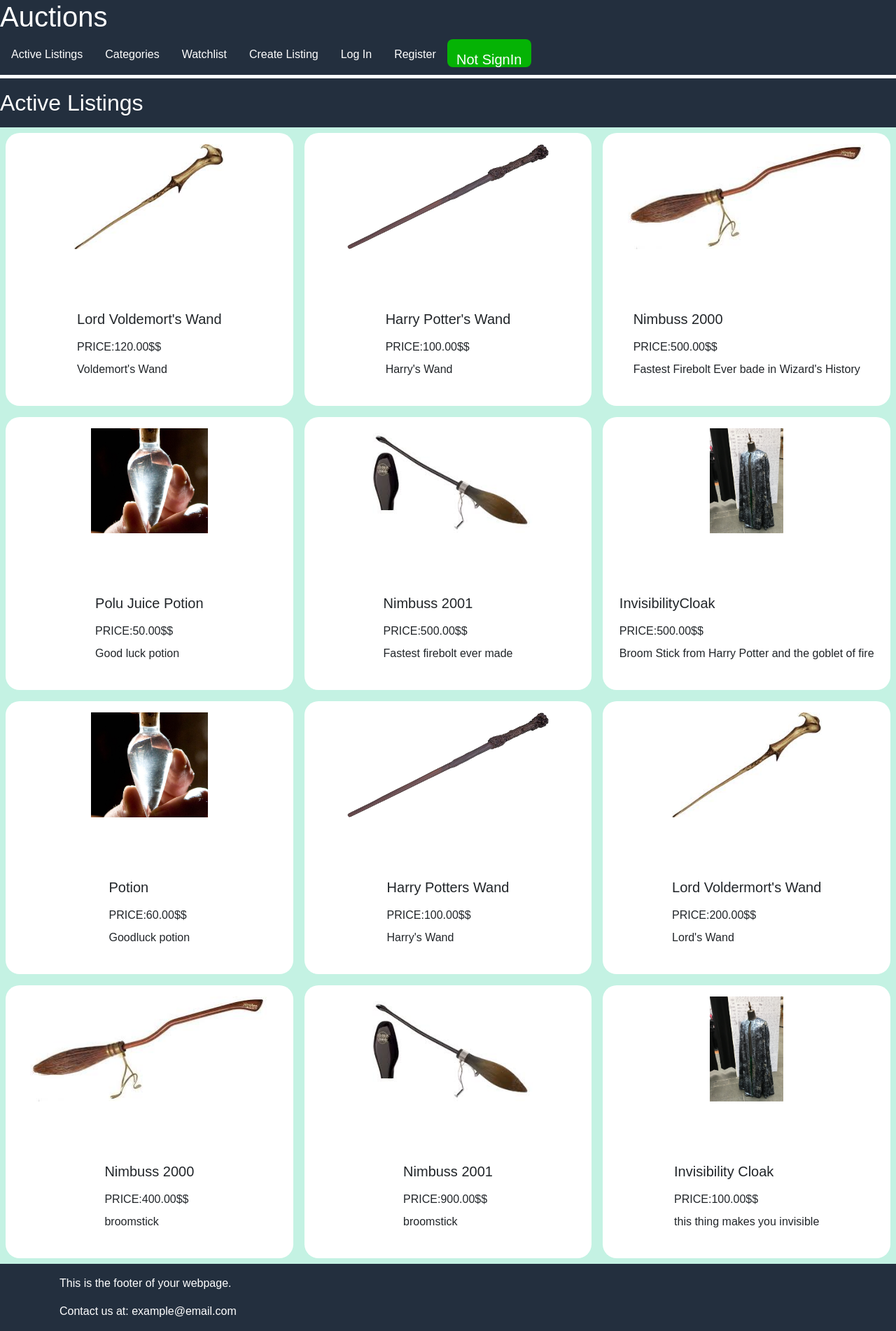
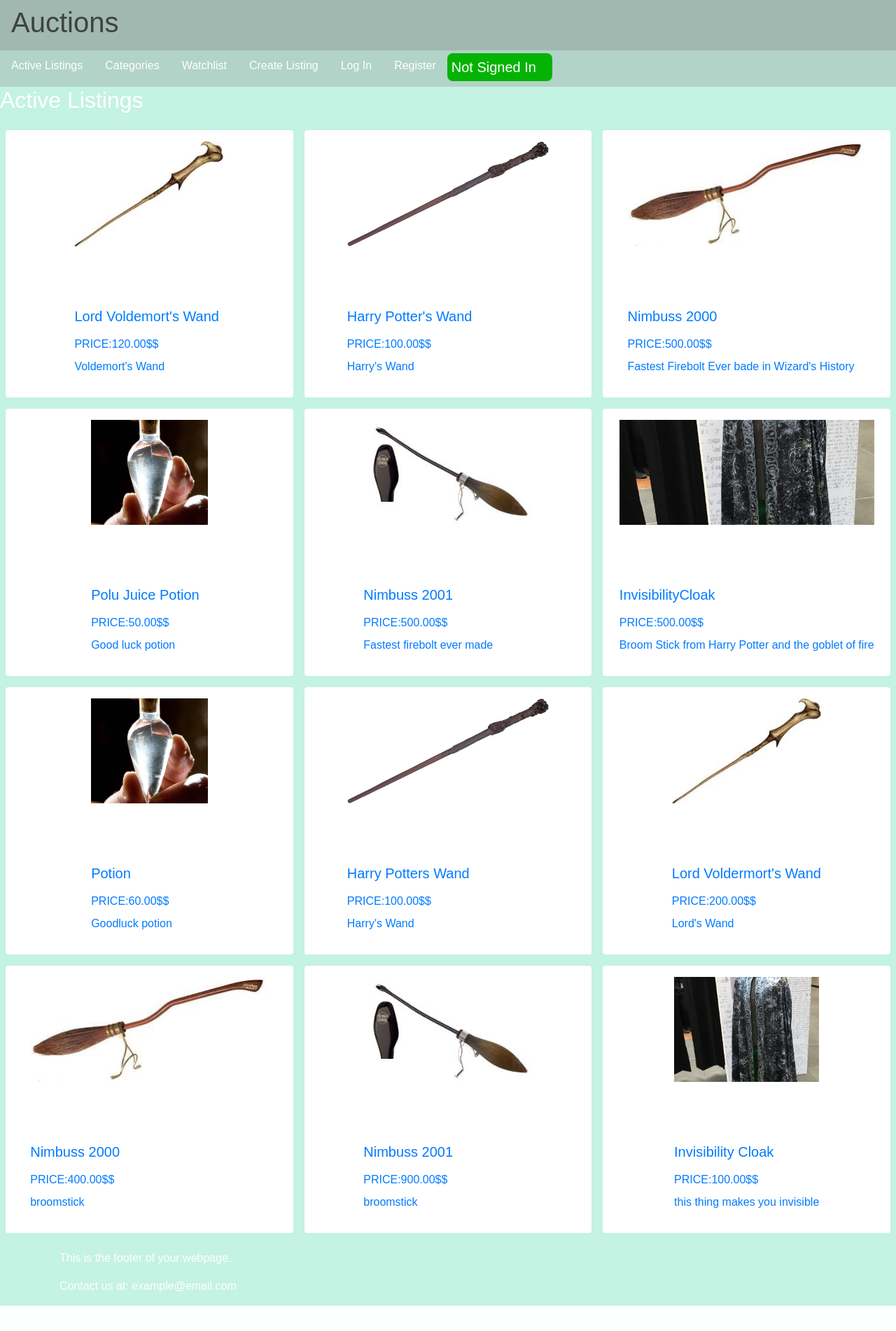
Before and after one commit to faisalkamilansari/abubaker, a Django app: page / in a window 1280 px wide. Shown: the whole page at 70% size. After the commit the page ends 1866 px from the top, so only its background shows below. Run offline with Django 3.2, Linux system fonts and the light colour scheme; data comes from the database, SQL or seed files in the repository; both versions use the stored data as it was after the commit; parts of the project's set-up code (start-up, migrations or seed data) failed here and were passed over; some libraries are stand-ins or nearby versions.

Commit message:
new Changes

```diff
--- a/commerce/auctions/models.py
+++ b/commerce/auctions/models.py
@@ -23,8 +23,8 @@
     product_description=models.CharField(max_length=100,default=None)
     product_user_created=models.BooleanField(default=False)
     product_quantity=models.SmallIntegerField(default=1)
-    product_watchlisted_on=models.ManyToManyField(User,blank=True,name="watchlist")
-    product_category=models.ForeignKey(Category,on_delete=models.CASCADE,related_name="auctions_category")
+    product_watchlisted_on=models.ManyToManyField(User,blank=True,name="watchlist")   ##
+    product_category=models.ForeignKey(Category,on_delete=models.CASCADE,related_name="auctions_category")  #@
 
 
 
--- a/commerce/auctions/static/auctions/styles.css
+++ b/commerce/auctions/static/auctions/styles.css
@@ -1,21 +1,41 @@
+*{
+  margin:0;
+  font-family:sans-serif;
+  border:none;
+}
 body {
     font-family: sans-serif;
     margin: 0;
     padding: 0;
-    background-color:#232F3E;
+    background-color:hwb(160 77% 5%);
   }
   footer{
     /* background-color: rgba(128, 128, 128, 0.477); */
     color:#ffffff;
+    margin:0;
 
   }
 
   h2, h3, h5, h6 {
     margin: 1rem 0;
   }
-  #header{
+  .navbar{
+    background-color: rgba(128, 128, 128, 0.507);
+    color:rgba(7, 0, 0, 0.641);
+  }
+  .navbar2{
+    background-color:rgba(128, 128, 128, 0.277);
+  }
+  .navbar-3>h2{
+    margin:0;
+    background-color:hwb(160 77% 5%);
+    margin-bottom:0;
+  }
+  /* #active{
     color:#ffffff;
-  }
+    background-color:#232F3E ;
+    margin:0;
+  } */
 
   header{
     font-family: sans-serif;
@@ -24,10 +44,15 @@
   .nav{
     display:flex;
     align-items: center;
-    border-bottom: 5px solid white;
+    /* border-bottom: 5px solid white; */
   }
   .nav-item .nav-link{
     color:#ffffff;
+    background-color: #cccccc00;
+  }
+  .nav-item:hover{
+    background-color:#ffffff;
+
   }
   .nav-link:hover{
     color:rgb(192, 179, 179);
@@ -37,16 +62,19 @@
     border-radius: 8px;
     border:none;
     color:#fff;
-    width:120px;
+    width:150px;
     height:40px;
+    margin-top: 4px;;
     margin-bottom:none;
+    display:flex;
+    align-items: center;
+    text-align: center;
+
   }
   #profile-button:hover{
     background-color:rgba(4, 112, 4, 0.696) ;
   }
-  #profile-button > h2{
-      margin-bottom: 5px;
-  }
+
 
   hr h2{
      background-color: bisque;
@@ -64,6 +92,7 @@
 
   /* Object container styles */
   .object-container {
+    margin-top: 0;
     background-color: rgb(196, 242, 227);
     display: flex;
     flex-wrap: wrap;
@@ -71,15 +100,21 @@
     margin: 1rem 0;
   }
 
-  .object-body {
+  .object-container>.object-body {
+
     background-color: #fff;
-    border-radius: 20px;
+    border-radius: 4px;
     padding: 1rem;
     margin: 0.5rem;
     flex: 1 0 30%; /* Adjust width as needed for different screen sizes */
     display: flex;
     flex-direction: column;
     align-items: center;
+  }
+  .object-body:hover{
+    border: 1px solid #ccc; /* Add a border */
+    box-shadow: 2px 2px 10px rgba(150, 143, 143, 0.5); /* Add a shadow */
+
   }
 
   .object-image {
--- a/commerce/auctions/templates/auctions/index.html
+++ b/commerce/auctions/templates/auctions/index.html
@@ -1,9 +1,11 @@
 {% extends "auctions/layout.html" %}
 {% load static %}
 {% block body %}
-    <div id="header">
-        <h2>Active Listings</h2>
-    </div>
+    <header>
+        <div class="navbar-3">
+            <h2>Active Listings</h2>
+        </div>
+    </header>
 
     {% if tag %}
     <div id="tag">
@@ -28,7 +30,7 @@
                     <div class="object-image">
                         <img src="{{ object.product_image.url }}" alt="{{object.product_name}}">
                     </div>
-                </a>
+
                 <br>
                 <br>
                 <br>
@@ -43,6 +45,7 @@
                 </ul>
 
 
+            </a>
 
         </div>
         {% endfor %}
--- a/commerce/auctions/templates/auctions/layout.html
+++ b/commerce/auctions/templates/auctions/layout.html
@@ -1,5 +1,4 @@
 {% load static %}
-
 <!DOCTYPE html>
 <html lang="en">
     <head>
@@ -8,15 +7,16 @@
         <link href="{% static 'auctions/styles.css' %}" rel="stylesheet">
     </head>
     <body>
-
         <header>
+           <div class="navbar">
               <h1>Auctions</h1>
+           </div>
             <!-- {% if user.is_authenticated %}
                 Signed in as <strong>{{ user.username }}</strong>.
             {% else %}
                 Not signed in.
             {% endif %} -->
-        </header>
+            <div class="navbar2">
                 <ul class="nav">
                     <li class="nav-item">
                         <a class="nav-link" href="{% url 'index' %}">Active Listings</a>
@@ -49,7 +49,7 @@
 
                         </div>
 
-                <li class="nav-item 2"><button id="profile-button"><h5>Not SignIn</h5></button></li>
+                        <li class="nav-item 2"><button id="profile-button"><h5>Not Signed In</h5></button></li>
                     {% endif %}
 
                     <!-- <li class="nav-item">
@@ -61,8 +61,10 @@
                     </li> -->
                 </ul>
 
+            </div>
 
-        </div>
+    </header>
+
         {% block body %}
         {% endblock %}
 
--- a/commerce/commerce/settings.py
+++ b/commerce/commerce/settings.py
@@ -34,6 +34,7 @@
 # Application definition
 
 INSTALLED_APPS = [
+    'jet',
     'auctions',
     'django.contrib.admin',
     'django.contrib.auth',
--- a/commerce/commerce/urls.py
+++ b/commerce/commerce/urls.py
@@ -17,8 +17,9 @@
 from django.urls import include, path
 from django.conf import settings
 from django.conf.urls.static import static
-
+admin.site.site_header="AUCTIONS ADMINISTRATION"
 urlpatterns = [
+    path('jet/', include('jet.urls', 'jet')),
     path("admin/", admin.site.urls),
     path("", include("auctions.urls"))
 ]
```
Also changed, not shown: commerce/db.sqlite3. Lines whose indentation alone changed are shown as unchanged.
